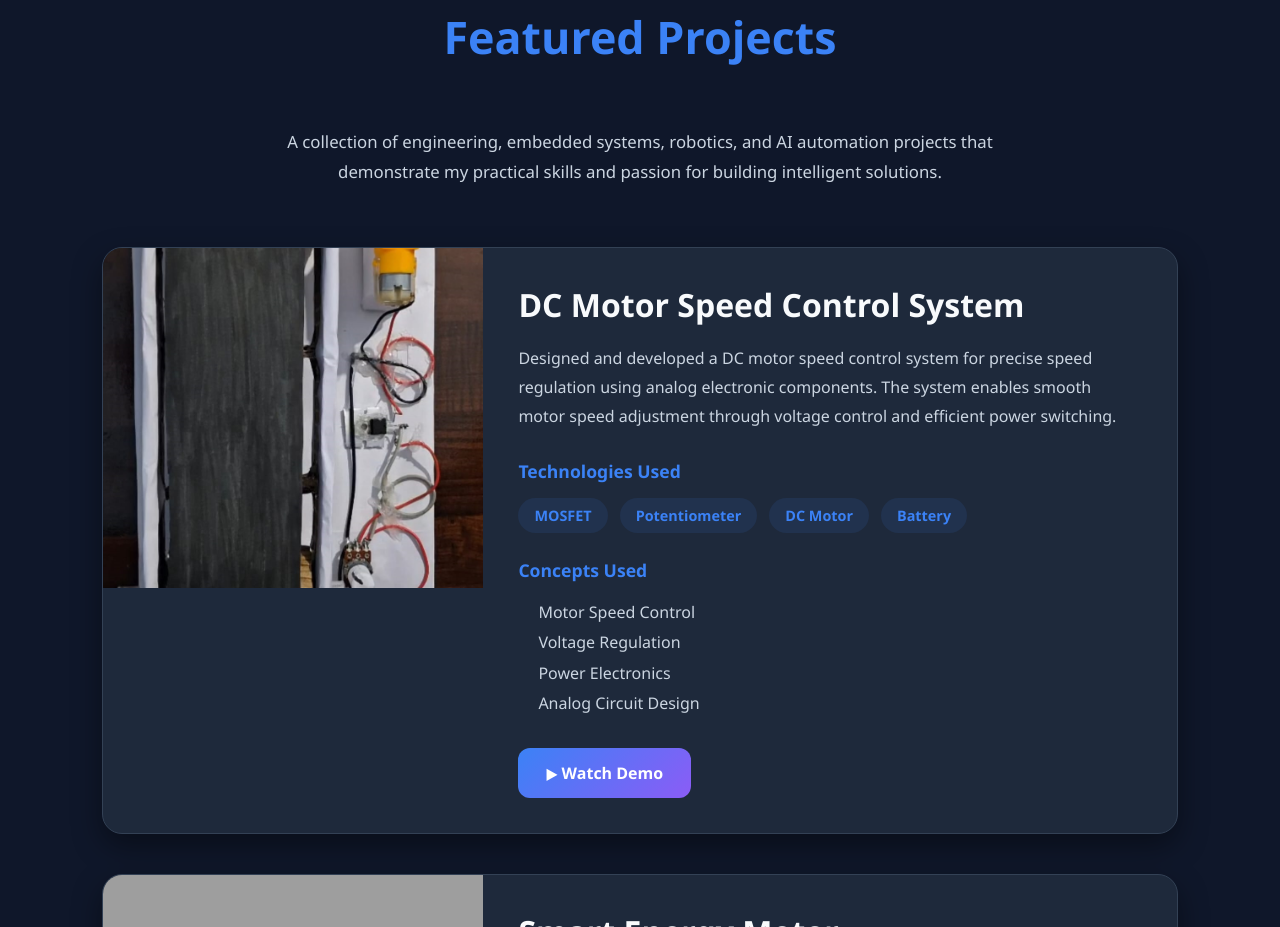
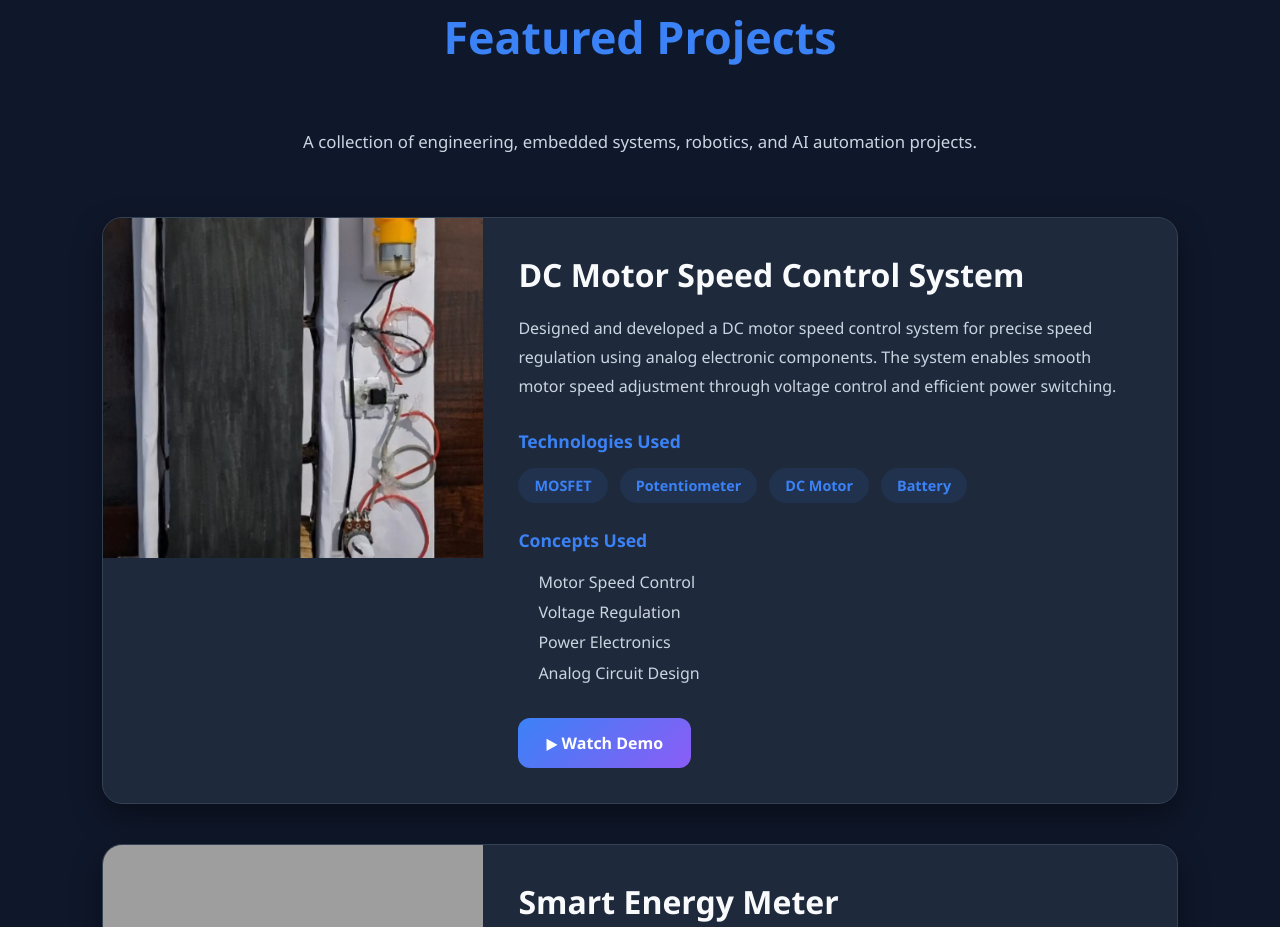
Before and after one commit to Shiva981/shiva-gupta-portfolio, a React (Vite) app: page / in a window 1280 px wide. Shown: the part 4380-5307 px from the top of the page. Built offline with nearby package versions, Linux system fonts and the light colour scheme; grey boxes are pictures that could not be loaded.

Commit message:
Refactor Projects component for clarity
Removed redundant text from project description while maintaining functionality.

```diff
--- a/src/components/Projects/Projects.tsx
+++ b/src/components/Projects/Projects.tsx
@@ -1,23 +1,16 @@
 import "./Projects.css";
 import ProjectCard from "./ProjectCard";
 import projects from "../../data/projects";
-import Reveal from "../Reveal/Reveal";
 
 function Projects() {
   return (
     <section className="projects" id="projects">
-
       <div className="container">
-
-        <h2 className="section-title">
-          Featured Projects
-        </h2>
+        <h2 className="section-title">Featured Projects</h2>
 
         <p className="section-subtitle">
           A collection of engineering, embedded systems,
-          robotics, and AI automation projects that demonstrate
-          my practical skills and passion for building
-          intelligent solutions.
+          robotics, and AI automation projects.
         </p>
 
         <div className="projects-grid">
@@ -28,9 +21,7 @@ function Projects() {
             />
           ))}
         </div>
-
       </div>
-
     </section>
   );
 }
```
